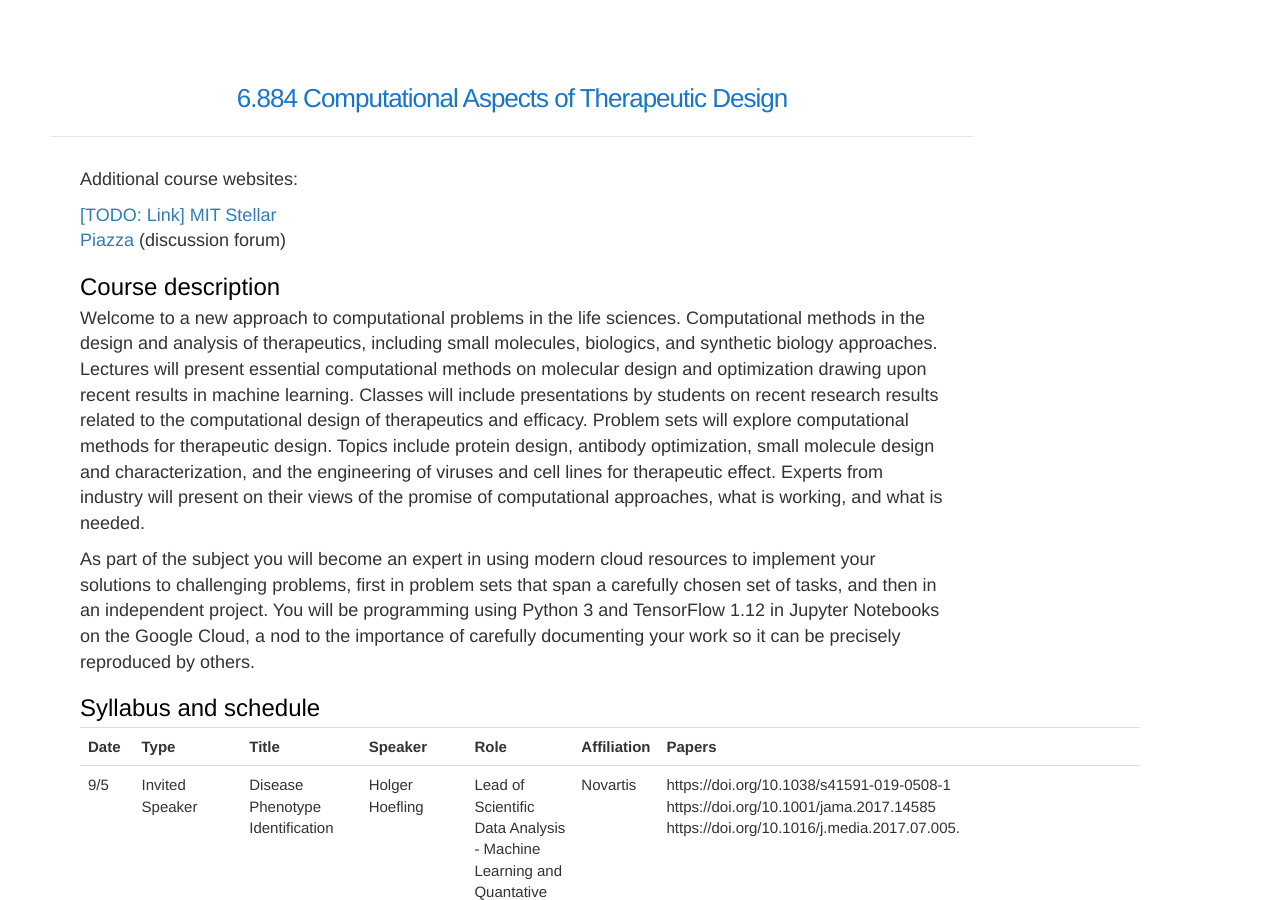
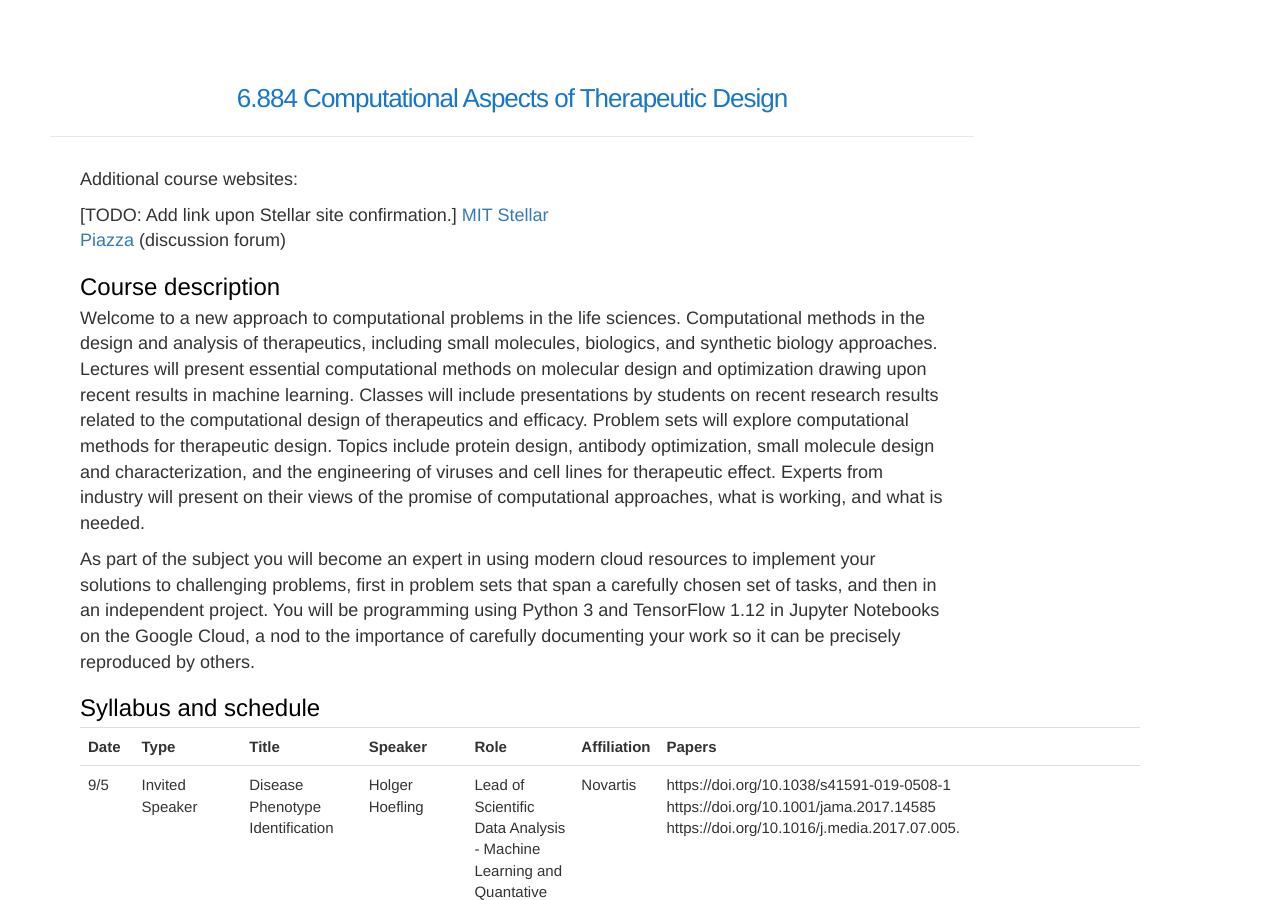
Before and after one commit to MIT-6884/6.884-Fall2019, a Jekyll site: the page built from index.html, in a window 1280 px wide and 900 px high. Built offline with Jekyll 4.4.1, drawn with Linux system fonts in a browser that asks for light colours; nearby versions of some CDN libraries.

Commit message:
language

```diff
--- a/index.html
+++ b/index.html
@@ -5,7 +5,7 @@ layout: default
   <div class="materials-wrap">
     <p>Additional course websites:</p>
     <ul>
-        <li><a href="https://stellar.mit.edu/S/course/6/">[TODO: Link] MIT Stellar</a></li>
+        <li>[TODO: Add link upon Stellar site confirmation.] <a href="https://stellar.mit.edu/S/course/6/">MIT Stellar</a></li>
         <li><a href="https://piazza.com/class/jzvee3jyo6z28i">Piazza</a> (discussion forum)</li>
     </ul>
 
```
